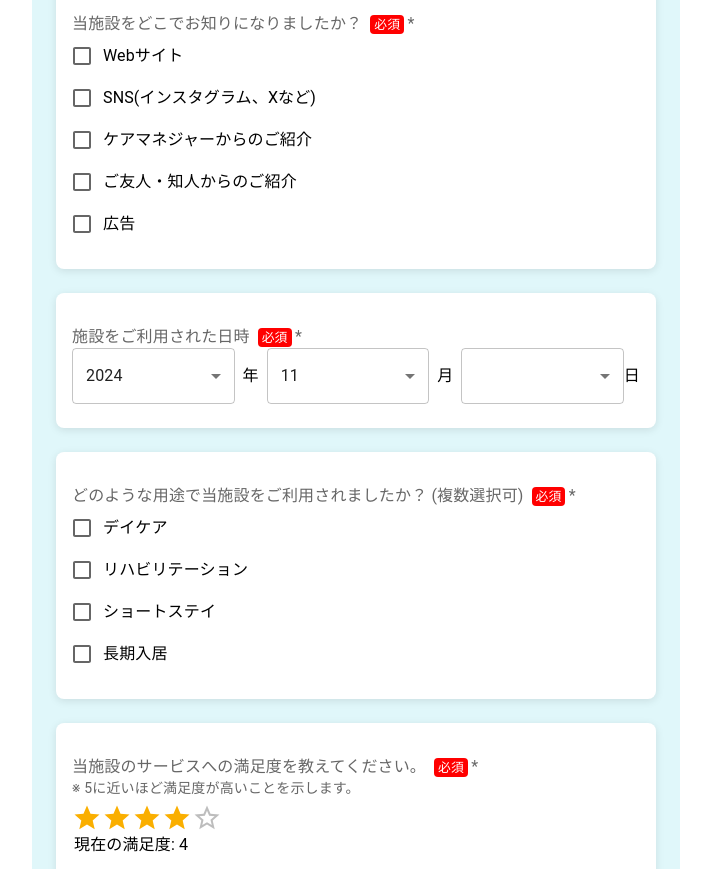
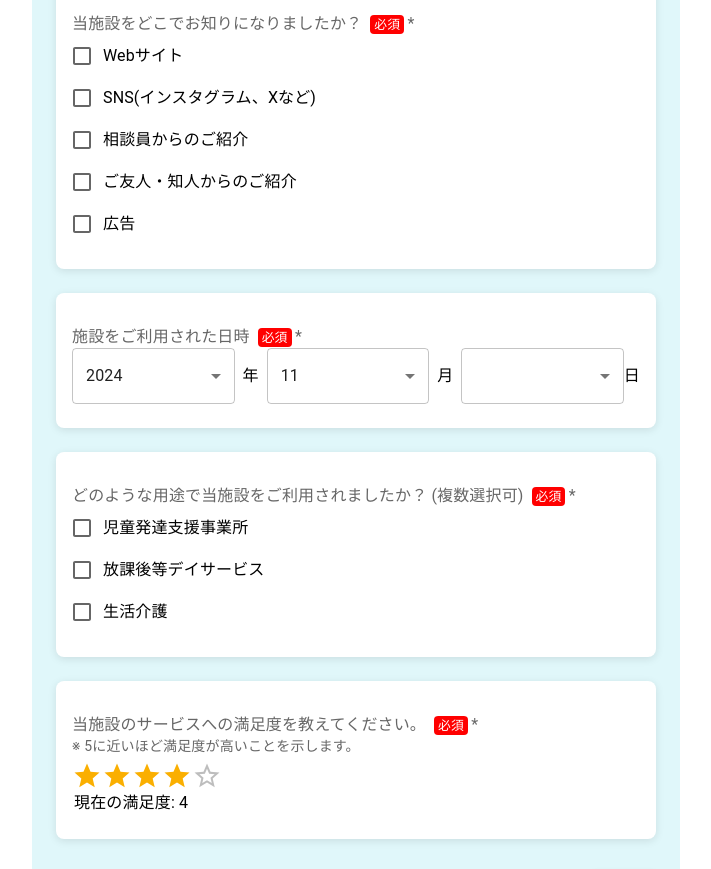
Before and after one commit to Okusan11/c-links-survey, a React (Create React App) app: page /surveyform in a window 1280 px wide. Shown: the part 300-1169 px from the top of the page, without its empty margins (284-995 px from the left). Built offline with nearby package versions, Linux system fonts and the light colour scheme.

Commit message:
SurveyFormの文言を修正

```diff
--- a/src/components/SurveyForm.tsx
+++ b/src/components/SurveyForm.tsx
@@ -15,7 +15,7 @@ import {
 } from '@mui/material';
 
 // 利用目的の型を定義
-type PurposeType = 'デイケア' | 'リハビリテーション' | 'ショートステイ' | '長期入居';
+type PurposeType = '児童発達支援事業所' | '放課後等デイサービス' | '生活介護' ;
 
 const SurveyForm: React.FC = () => {
   const { state } = useLocation(); //
@@ -137,76 +137,62 @@ const SurveyForm: React.FC = () => {
     PurposeType,
     { satisfied: string[]; improvement: string[] }
   > = {
-    デイケア: {
+    児童発達支援事業所: {
       satisfied: [
-        'スタッフの対応が親切で明るい',
-        'レクリエーション活動が豊富で楽しい',
-        '送迎サービスが時間通りで安心',
-        '食事が美味しく栄養バランスが良い',
-        '施設内が清潔で快適',
-        '特になし',
+        "スタッフが子どもの特性をよく理解している",
+        "個別支援計画がわかりやすく、適切に実施されている",
+        "遊びや学習機会がバリエーション豊富で、子どもが楽しめる",
+        "親へのフィードバックがこまめで丁寧",
+        "安全面への配慮が行き届いている",
+        "施設内が清潔で衛生的",
+        "特になし"
       ],
       improvement: [
-        'レクリエーションの種類を増やしてほしい',
-        'スタッフの人数を増やしてほしい',
-        '利用時間の延長を検討してほしい',
-        '送迎エリアを拡大してほしい',
-        '個別のケアプランを充実させてほしい',
-        '特になし',
+        "スタッフ数を増やして、よりきめ細やかな対応をしてほしい",
+        "遊具や教材の更新・拡充を検討してほしい",
+        "保護者とのコミュニケーション機会を増やしてほしい",
+        "子どもの発達段階に合わせた新たなプログラムの導入を検討してほしい",
+        "利用日時や送迎サービスの選択肢を増やしてほしい",
+        "特になし"
       ],
     },
-    リハビリテーション: {
+    放課後等デイサービス: {
       satisfied: [
-        '専門スタッフによる質の高いリハビリ',
-        '個別のプログラムを作成してくれる',
-        '最新の機器を使用している',
-        '進捗状況を詳しく説明してくれる',
-        'モチベーションを高めてくれるサポート',
-        '特になし',
+        "スタッフの対応が親切で明るい",
+        "リハビリの提供が充実している",
+        "医療的ケアへの対応が適切に行われている",
+        "送迎があって安心できる",
+        "施設内が清潔で快適",
+        "学習支援や生活指導が丁寧で、学校生活との連動がある",
+        "コミュニケーションスキルを育むプログラムが豊富",
+        "特になし"
       ],
       improvement: [
-        'リハビリの予約が取りにくい',
-        '待ち時間を短くしてほしい',
-        'スタッフの入れ替わりが多い',
-        'リハビリ室が混雑している',
-        '家庭での継続ケアの指導を充実させてほしい',
-        '特になし',
+        "スタッフが不足しており、個別対応が難しい状況を改善してほしい",
+        "送迎時間やルートの選択肢を増やしてほしい",
+        "施設や設備の老朽化箇所を整備してほしい",
+        "プログラム内容のマンネリ化を防ぐ取り組みを強化してほしい",
+        "保護者へ活動内容をより分かりやすく発信してほしい",
+        "特になし"
       ],
     },
-    ショートステイ: {
+    生活介護: {
       satisfied: [
-        '急な利用にも柔軟に対応してくれた',
-        'スタッフが親身になってくれた',
-        '部屋が清潔で過ごしやすい',
-        '食事が美味しく特別食にも対応',
-        '家族への連絡がスムーズだった',
-        '特になし',
+        "スタッフが利用者一人ひとりに寄り添い、個別ニーズに対応してくれる",
+        "医療的対応や健康管理が適切に行われている",
+        "日中活動やレクリエーションが充実しており楽しめる",
+        "衛生環境が整っていて清潔感がある",
+        "家族やケアマネージャーとの連携が円滑である",
+        "食事が栄養バランスに配慮されており選択肢が豊富",
+        "特になし"
       ],
       improvement: [
-        '予約が取りにくい時がある',
-        '持ち物の管理を徹底してほしい',
-        'スタッフからの説明が不足していた',
-        '夜間の対応体制を強化してほしい',
-        '料金体系を分かりやすくしてほしい',
-        '特になし',
-      ],
-    },
-    長期入居: {
-      satisfied: [
-        '24時間の介護体制で安心できる',
-        'スタッフが家族のように接してくれる',
-        '医療サポートが充実している',
-        '施設内のイベントや活動が豊富',
-        'プライバシーが尊重されている',
-        '特になし',
-      ],
-      improvement: [
-        '部屋の設備を新しくしてほしい',
-        '食事のメニューにバリエーションを増やしてほしい',
-        'スタッフとのコミュニケーションを増やしてほしい',
-        '面会時間を柔軟に対応してほしい',
-        '月々の費用について詳細な説明が欲しい',
-        '特になし',
+        "スタッフ数やシフト体制の見直しで、よりきめ細やかな対応をしてほしい",
+        "バリアフリー化を進め、利用者の移動・介助をしやすくしてほしい",
+        "プライバシー確保のための環境改善が必要",
+        "利用者の関心に合わせた日中活動のバリエーションを増やしてほしい",
+        "外部機関（病院・地域施設）との連携を強化し、外出行事を充実させてほしい",
+        "特になし"
       ],
     },
   };
@@ -293,12 +279,12 @@ const SurveyForm: React.FC = () => {
             <FormControlLabel
               control={
                 <Checkbox
-                  value="ケアマネジャーからのご紹介"
+                  value="相談員からのご紹介"
                   onChange={(e) => handleSimpleCheckboxChange<string>(e, setHeardFrom)}
-                  checked={heardFrom.includes('ケアマネジャーからのご紹介')}
+                  checked={heardFrom.includes('相談員からのご紹介')}
                 />
               }
-              label="ケアマネジャーからのご紹介"
+              label="相談員からのご紹介"
             />
             <FormControlLabel
               control={
@@ -436,42 +422,32 @@ const SurveyForm: React.FC = () => {
             <FormControlLabel
               control={
                 <Checkbox
-                  value="デイケア"
+                  value="児童発達支援事業所"
                   onChange={(e) => handleSimpleCheckboxChange<PurposeType>(e, setUsagePurpose)}
-                  checked={usagePurpose.includes('デイケア')}
+                  checked={usagePurpose.includes('児童発達支援事業所')}
                 />
               }
-              label="デイケア"
+              label="児童発達支援事業所"
             />
             <FormControlLabel
               control={
                 <Checkbox
-                  value="リハビリテーション"
+                  value="放課後等デイサービス"
                   onChange={(e) => handleSimpleCheckboxChange<PurposeType>(e, setUsagePurpose)}
-                  checked={usagePurpose.includes('リハビリテーション')}
+                  checked={usagePurpose.includes('放課後等デイサービス')}
                 />
               }
-              label="リハビリテーション"
+              label="放課後等デイサービス"
             />
             <FormControlLabel
               control={
                 <Checkbox
-                  value="ショートステイ"
+                  value="生活介護"
                   onChange={(e) => handleSimpleCheckboxChange<PurposeType>(e, setUsagePurpose)}
-                  checked={usagePurpose.includes('ショートステイ')}
+                  checked={usagePurpose.includes('生活介護')}
                 />
               }
-              label="ショートステイ"
-            />
-            <FormControlLabel
-              control={
-                <Checkbox
-                  value="長期入居"
-                  onChange={(e) => handleSimpleCheckboxChange<PurposeType>(e, setUsagePurpose)}
-                  checked={usagePurpose.includes('長期入居')}
-                />
-              }
-              label="長期入居"
+              label="生活介護"
             />
           </FormGroup>
         </FormControl>
```
